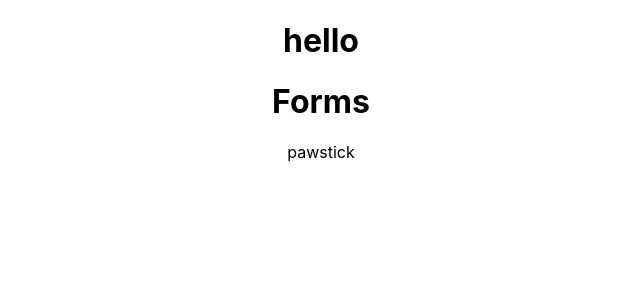
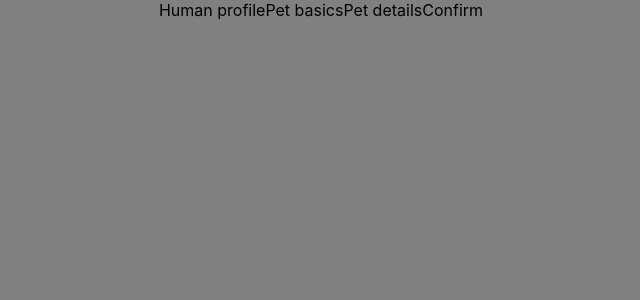
Before and after one commit to AlehKhvasko/-pawtastic_form, a React (Create React App) app in the folder pawstatic/: page / in a window 1280 px wide. Shown: the top 300 px of the page, without its empty margins (319-959 px from the left). Built offline with nearby package versions, Linux system fonts and the light colour scheme.

Commit message:
added css

```diff
--- a/pawstatic/src/App.css
+++ b/pawstatic/src/App.css
@@ -1,38 +1,14 @@
+body{
+  margin: 0;
+  padding: 0;
+  height: 100%;
+}
+
 .App {
   text-align: center;
 }
+#root {
 
-.App-logo {
-  height: 40vmin;
-  pointer-events: none;
+  height: 100vh;
+  background-color: grey;
 }
-
-@media (prefers-reduced-motion: no-preference) {
-  .App-logo {
-    animation: App-logo-spin infinite 20s linear;
-  }
-}
-
-.App-header {
-  background-color: #282c34;
-  min-height: 100vh;
-  display: flex;
-  flex-direction: column;
-  align-items: center;
-  justify-content: center;
-  font-size: calc(10px + 2vmin);
-  color: white;
-}
-
-.App-link {
-  color: #61dafb;
-}
-
-@keyframes App-logo-spin {
-  from {
-    transform: rotate(0deg);
-  }
-  to {
-    transform: rotate(360deg);
-  }
-}
--- a/pawstatic/src/App.js
+++ b/pawstatic/src/App.js
@@ -2,11 +2,16 @@ import React from 'react';
 import Form from './components/Form';
 import './App.css';
 
+
+//create component form
+//give backgroound color to root
+//create css files
+
 function App() {
   return (
     <div className="App">
-      <h1>hello</h1>
-      <Form />
+      <Form>
+      </Form>
     </div>
   );
 }
--- a/pawstatic/src/components/Form.js
+++ b/pawstatic/src/components/Form.js
@@ -4,10 +4,14 @@ export default class App extends Component {
     render() {
         return(
             <div>
-                <h1>Forms</h1>
-                <form>
-                    <p>pawstick</p>
-                </form>
+    <div className='pawstatic'>
+        <div className= 'radioButtons'>
+            <span>Human profile</span>
+            <span>Pet basics</span>
+            <span>Pet details</span>
+            <span>Confirm</span>
+        </div>
+    </div>
             </div>
         )
     }
```
Also changed, not shown: pawstatic/src/components/Form.css (added).
